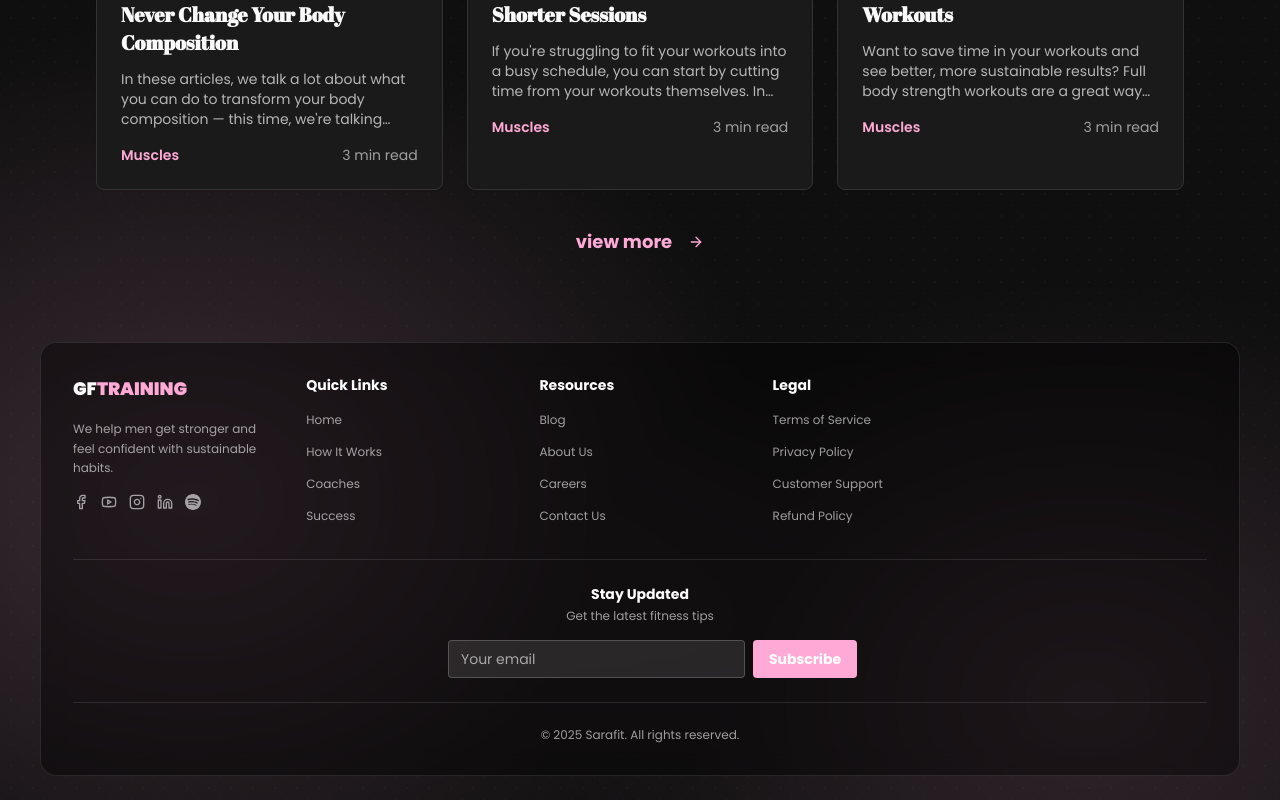
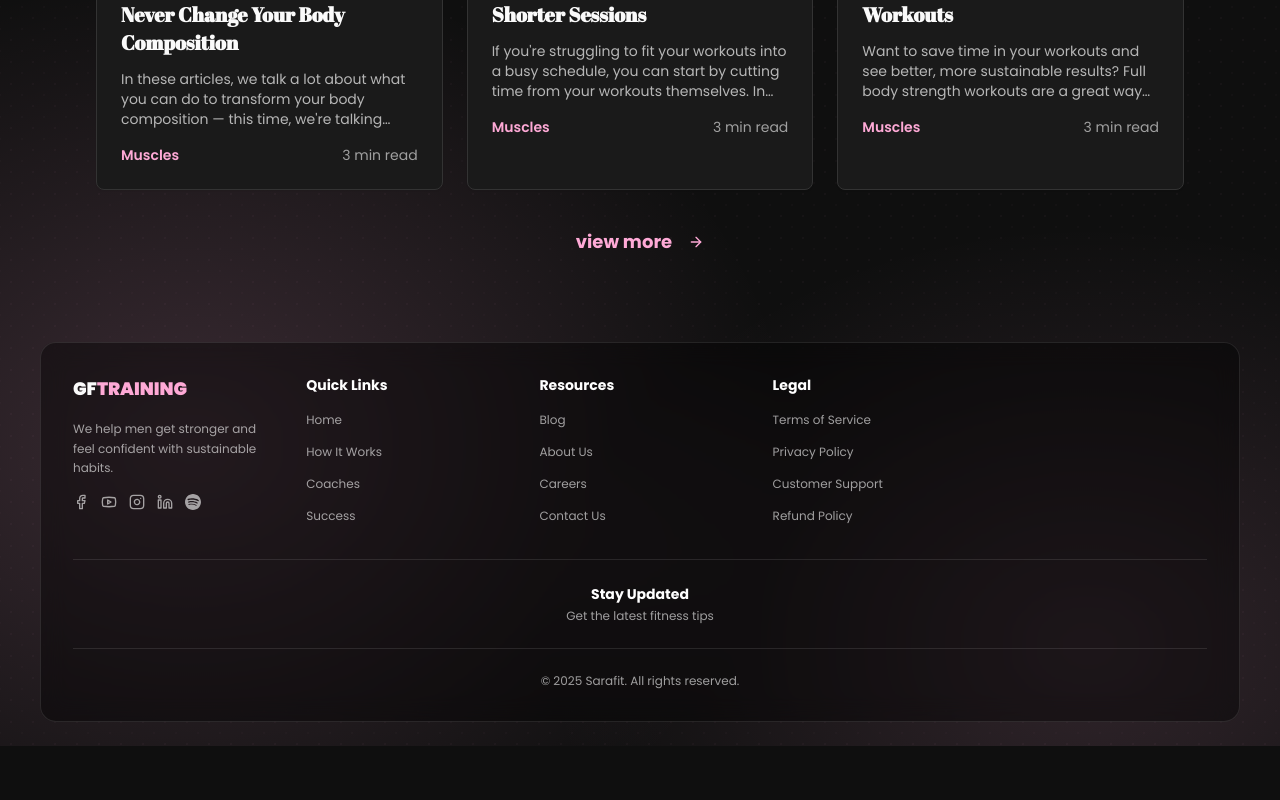
Before and after one commit to gummi-coder/sarafit-website, a React (Vite) app: page / in a window 1280 px wide. Shown: the part 6681-7481 px from the top of the page. After the commit the page ends 7427 px from the top, so only its background shows below. Built offline with nearby package versions, Linux system fonts and the light colour scheme; the HTML template or start-up script is replaced by a standard one.

Commit message:
Adjust Sarafit footer form embed

```diff
--- a/src/components/Footer.tsx
+++ b/src/components/Footer.tsx
@@ -1,5 +1,5 @@
 import { Facebook, Youtube, Instagram, Linkedin } from "lucide-react";
-import { useEffect } from "react";
+import { useEffect, useRef } from "react";
 
 // Custom Spotify Icon Component
 const SpotifyIcon = ({ className }: { className?: string }) => (
@@ -14,19 +14,20 @@ const SpotifyIcon = ({ className }: { className?: string }) => (
 );
 
 const Footer = () => {
+  const footerFormRef = useRef<HTMLDivElement | null>(null);
+
   useEffect(() => {
-    // Load Gummi script for footer
-    const script = document.createElement('script');
+    if (!footerFormRef.current) return;
+
+    const script = document.createElement("script");
     script.async = true;
-    script.setAttribute('data-uid', '887ca30a1c');
-    script.src = 'https://gummi.kit.com/887ca30a1c/index.js';
-    document.head.appendChild(script);
+    script.setAttribute("data-uid", "e5f8dfba21");
+    script.src = "https://sarafit.kit.com/e5f8dfba21/index.js";
+    footerFormRef.current.appendChild(script);
 
     return () => {
-      // Cleanup script on unmount
-      const existingScript = document.querySelector('script[data-uid="887ca30a1c"]');
-      if (existingScript) {
-        existingScript.remove();
+      if (footerFormRef.current && script.parentNode === footerFormRef.current) {
+        footerFormRef.current.removeChild(script);
       }
     };
   }, []);
@@ -106,20 +107,8 @@ const Footer = () => {
             <p className="text-white/60 text-xs">Get the latest fitness tips</p>
           </div>
 
-          <div className="max-w-sm mx-auto">
-            <form className="flex gap-2">
-              <input
-                type="email"
-                placeholder="Your email"
-                className="flex-1 px-3 py-2 bg-white/10 border border-white/20 rounded text-white placeholder-white/60 focus:outline-none focus:border-primary text-sm"
-              />
-              <button
-                type="submit"
-                className="bg-primary hover:bg-primary/90 text-primary-foreground font-bold px-4 py-2 rounded text-sm transition-all"
-              >
-                Subscribe
-              </button>
-            </form>
+          <div className="max-w-xs mx-auto scale-[0.9] md:scale-100">
+            <div ref={footerFormRef} />
           </div>
         </div>
 
```
